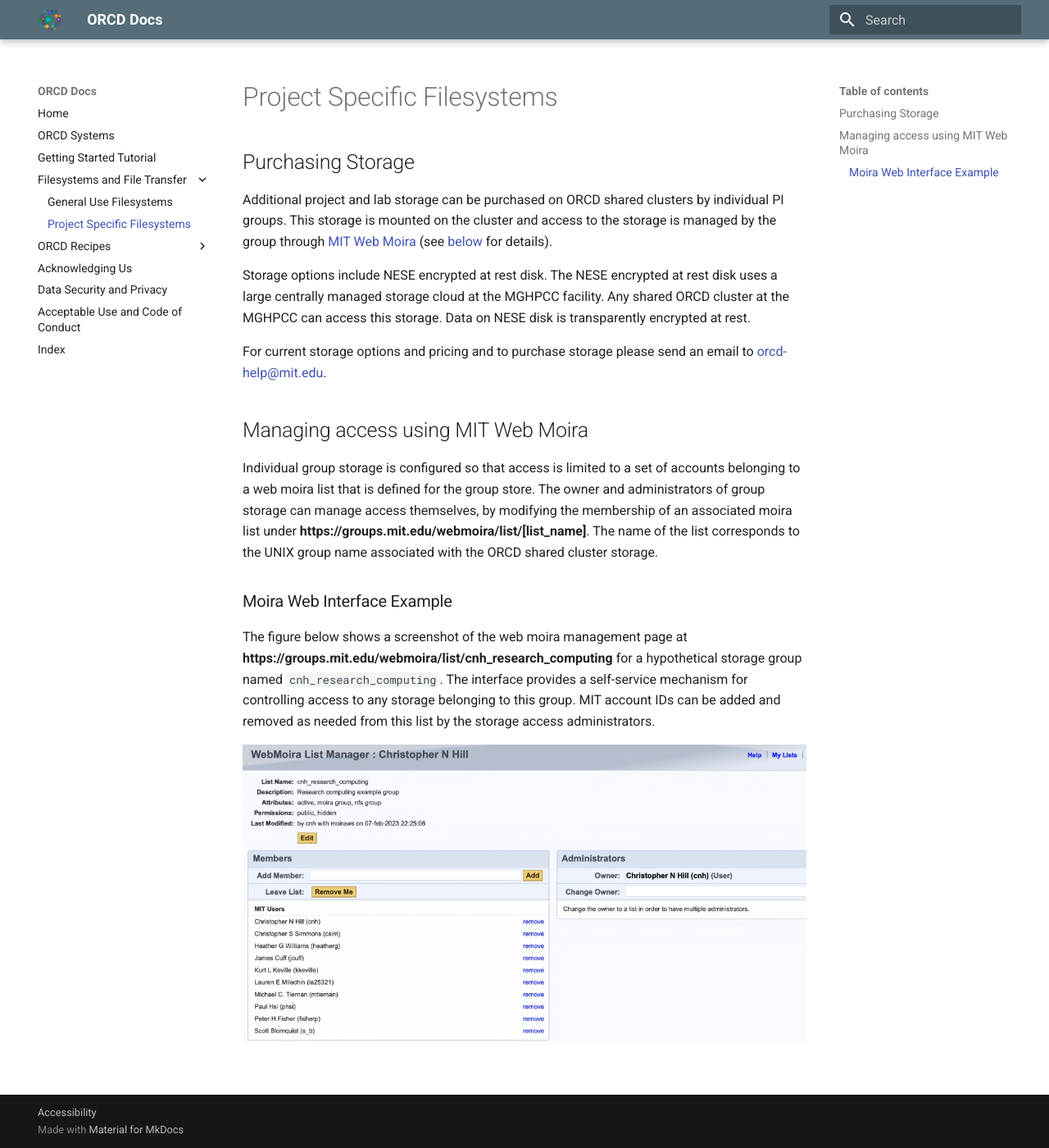
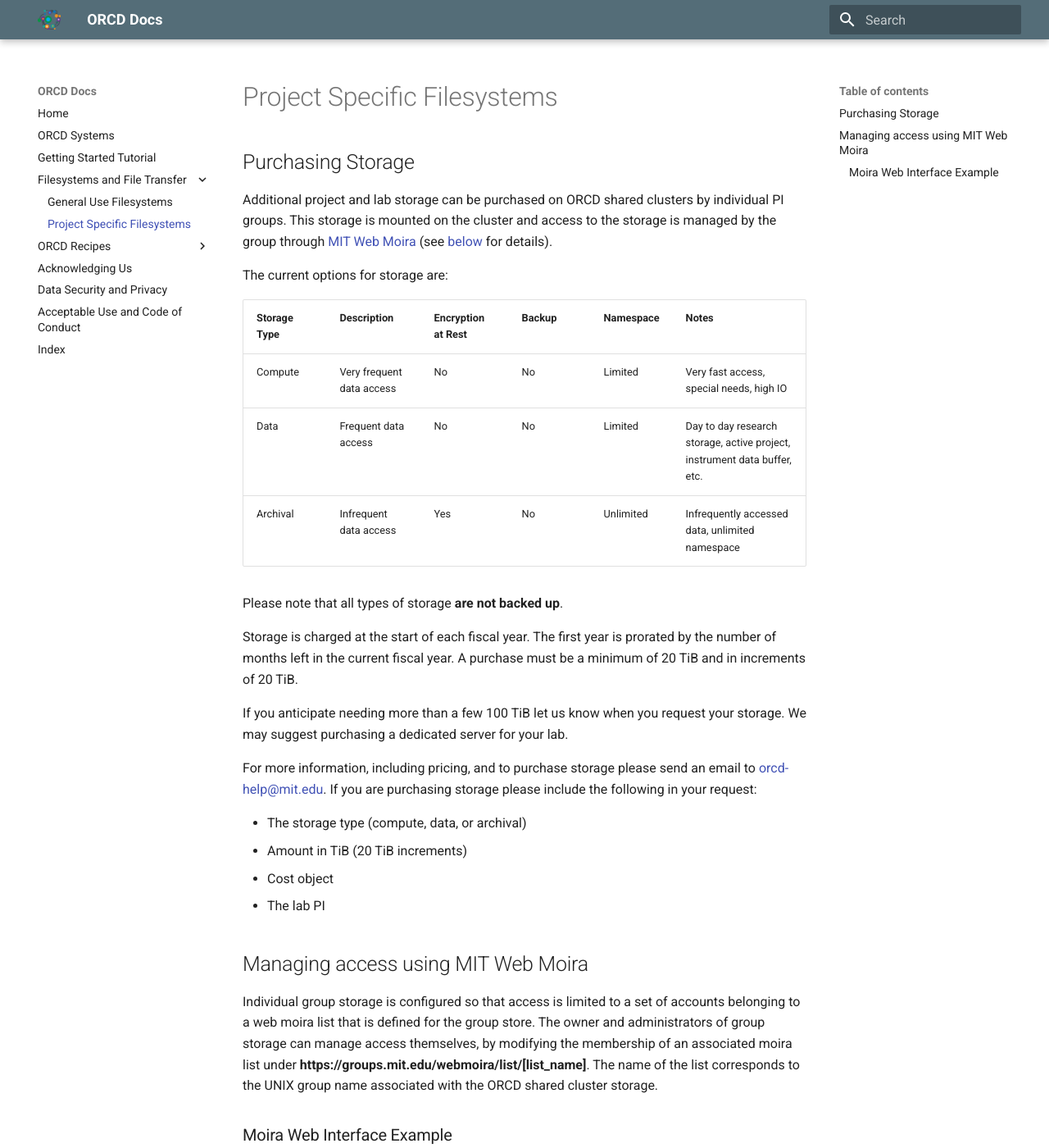
Before and after one commit to mit-orcd/orcd-docs-edit, an MkDocs documentation site: the page built from docs/filesystems-file-transfer/project-filesystems.md, in a window 1280 px wide and 1400 px high. Shown: the whole window at 82% size. Built offline with MkDocs 1.6.1 and Material for MkDocs 9.7.7, drawn with Linux system fonts in a browser that asks for light colours.

Commit message:
adding storage options

```diff
--- a/docs/filesystems-file-transfer/project-filesystems.md
+++ b/docs/filesystems-file-transfer/project-filesystems.md
@@ -6,23 +6,45 @@
 PI groups. This storage is mounted on the cluster and access to the storage is managed
 by the group through [MIT Web Moira](https://groups.mit.edu/webmoira/) (see [below](#managing-access-using-mit-web-moira) for details).
 
+The current options for storage are:
+
+| Storage Type | Description | Encryption at Rest  | Backup  | Namespace |Notes |
+| ----------- | ----------- |----------- |----------- |----------- |----------- |
+| Compute | Very frequent data access | No | No | Limited | Very fast access, special needs, high IO |
+| Data | Frequent data access | No | No |  Limited | Day to day research storage, active project, instrument data buffer, etc. |
+| Archival | Infrequent data access | Yes | No | Unlimited | Infrequently accessed data, unlimited namespace |
+
+Please note that all types of storage **are not backed up**.
+
+Storage is charged at the start of each fiscal year. The first year is prorated by the number of months left in the current fiscal year. A purchase must be a minimum of 20 TiB and in increments of 20 TiB.
+
 <!--
-Current pricing for storage is
 
-| Storage Type      | Pricing | Duration | Backup |
-| ----------- | ----------- |----------- |----------- |
-| NESE encrypted at rest <br>  disk.      | $2.50/month <br> 50TB minimum, <br>   10TB increments. |12 month <br> minimum.| No automated backup. |
+TODO: Do we need the Min/increments in the table if we list it here?
 -->
 
+If you anticipate needing more than a few 100 TiB let us know when you request your storage. We may suggest purchasing a dedicated server for your lab.
+
 <!--
+
 TODO: List general storage options here? Or leave it out?
--->
+archival - is "encrypted at rest", don't need to say it is NESE
+No automated backup for all
 
+(remove nese)
 Storage options include NESE encrypted at rest disk. The NESE encrypted at rest disk uses a large centrally managed storage cloud at the MGHPCC
 facility. Any shared ORCD cluster at the MGHPCC can access this storage. Data on NESE disk
 is transparently encrypted at rest.
 
-For current storage options and pricing and to purchase storage please send an email to <orcd-help@mit.edu>.
+-->
+
+
+For more information, including pricing, and to purchase storage please send an email to <orcd-help@mit.edu>. If you are purchasing storage please include the following in your request:
+
+- The storage type (compute, data, or archival)
+- Amount in TiB (20 TiB increments)
+- Cost object
+- The lab PI
 
 ## Managing access using MIT Web Moira
 
```
